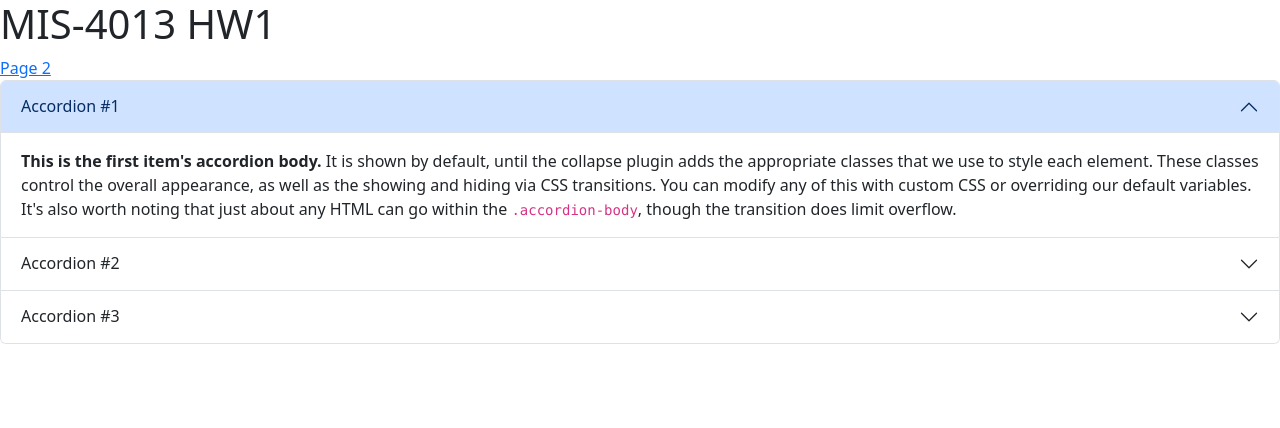
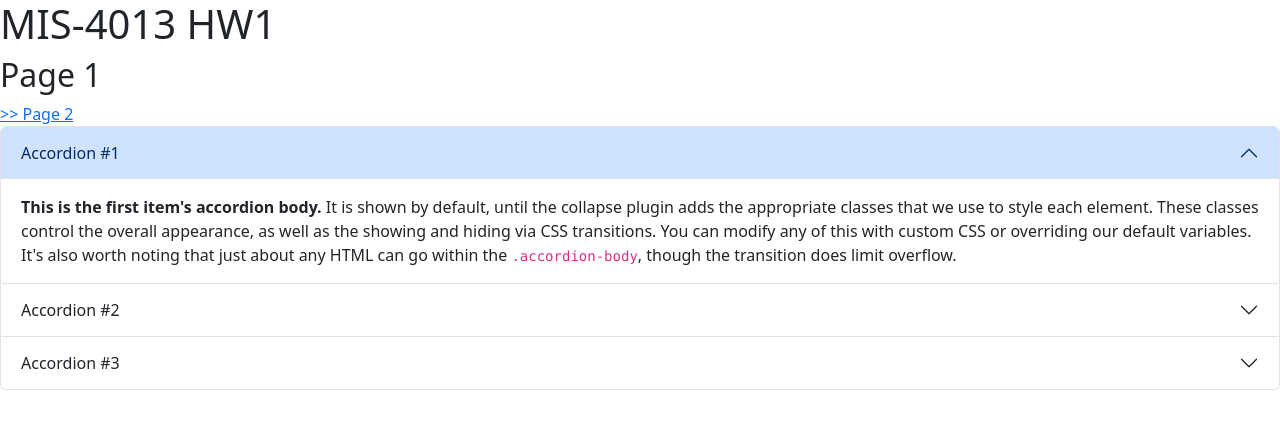
Before and after one commit to kalebtking/MIS-4013, a plain HTML site: page index.html in a window 1280 px wide. Drawn offline with nearby package versions, Linux system fonts and the light colour scheme.

Commit message:
Update index.html

```diff
--- a/index.html
+++ b/index.html
@@ -8,7 +8,8 @@
   </head>
   <body>
     <h1>MIS-4013 HW1</h1>
-    <a href="page2.html"> Page 2 </a>
+    <h2> Page 1 </h2>
+    <a href="page2.html"> >> Page 2 </a>
     <div class="accordion" id="accordionExample">
   <div class="accordion-item">
     <h2 class="accordion-header">
```
